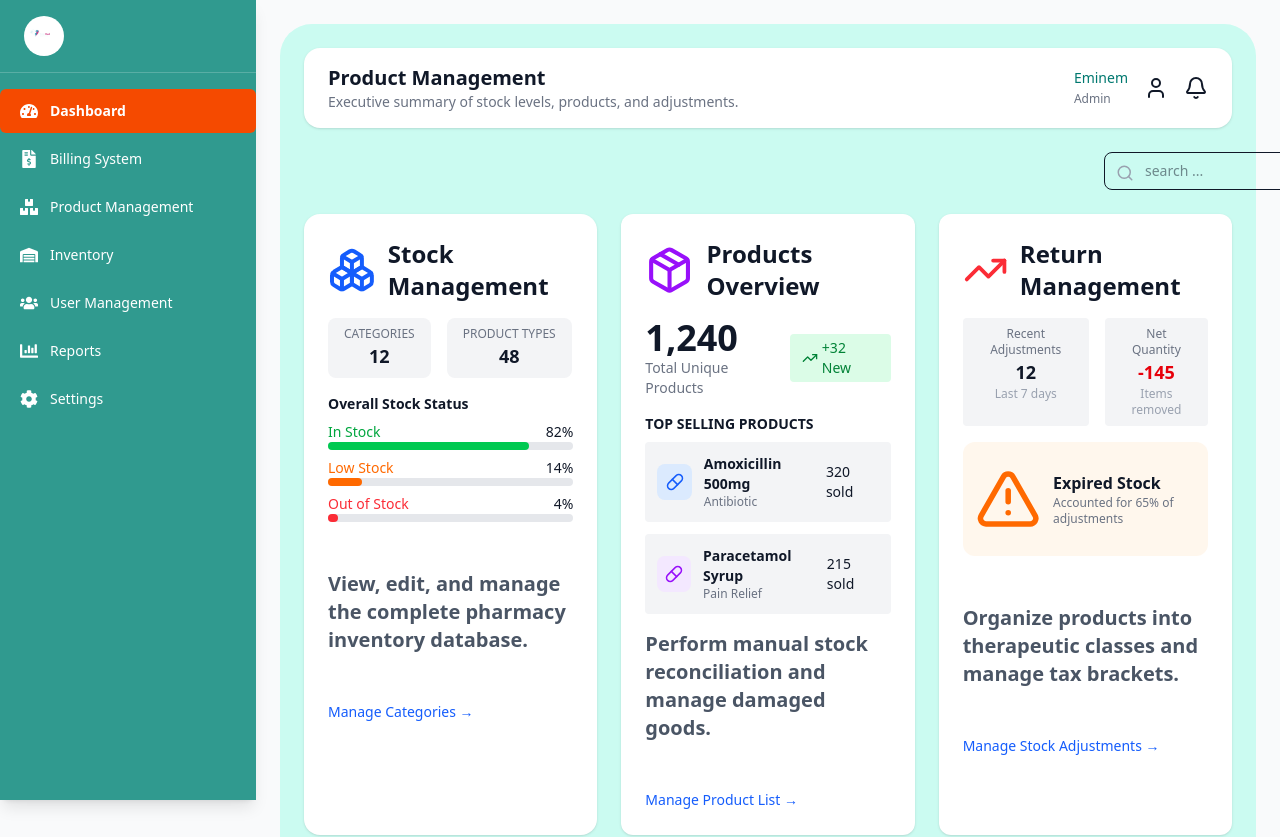
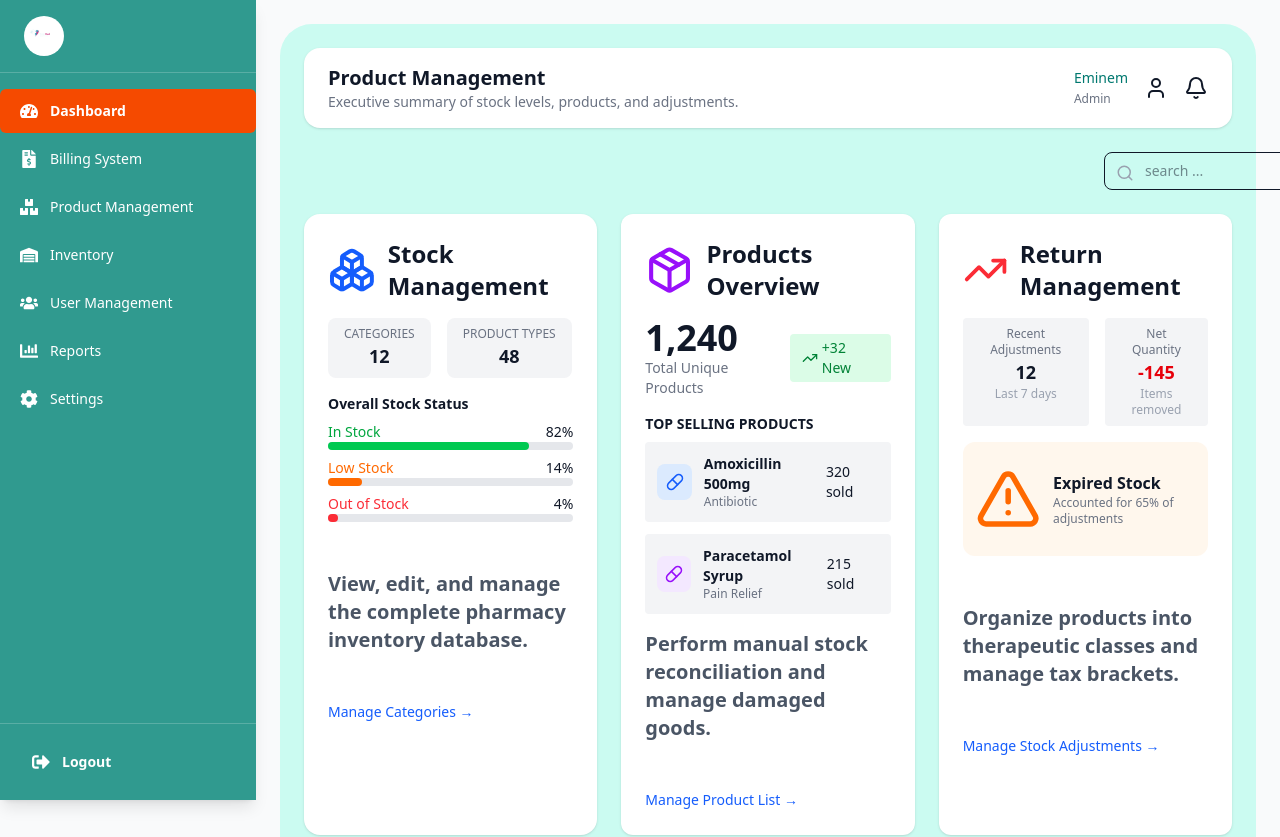
Before and after one commit to supunyasanthaofficial/Pharmacy-management-system, a React (Vite) app: page /products in a window 1280 px wide. Shown: the top 837 px of the page. Built offline with nearby package versions, Linux system fonts and the light colour scheme.

Commit message:
Implementing a  Logout button and Navigation (useNavigation)

```diff
--- a/src/components/Sidebar.jsx
+++ b/src/components/Sidebar.jsx
@@ -1,5 +1,5 @@
 import { useState } from "react";
-import { Link } from "react-router-dom";
+import { Link, useNavigate } from "react-router-dom";
 import {
   FaTachometerAlt,
   FaFileInvoiceDollar,
@@ -8,11 +8,13 @@ import {
   FaUsers,
   FaChartBar,
   FaCog,
+  FaSignOutAlt,
 } from "react-icons/fa";
 import Logo2 from "../assets/images/Logo2.png";
 
 const Sidebar = () => {
   const [active, setActive] = useState("Dashboard");
+  const navigate = useNavigate();
 
   const menu = [
     { label: "Dashboard", icon: <FaTachometerAlt />, path: "/dashboard" },
@@ -28,8 +30,12 @@ const Sidebar = () => {
     { label: "Settings", icon: <FaCog />, path: "/settings" },
   ];
 
+  const handleLogout = () => {
+    navigate("/login");
+  };
+
   return (
-    <aside className="fixed left-0 top-0 h-full w-64 bg-[#1a8f83]/90 text-white shadow-lg z-20">
+    <aside className="fixed left-0 top-0 h-full w-64 bg-[#1a8f83]/90 text-white shadow-lg z-20 flex flex-col">
       <div className="flex items-center gap-3 px-6 py-4 border-b border-white/20">
         <div className="w-10 h-10 rounded-full bg-white flex items-center justify-center overflow-hidden">
           <img
@@ -40,7 +46,7 @@ const Sidebar = () => {
         </div>
       </div>
 
-      <nav className="mt-4">
+      <nav className="mt-4 flex-1">
         <ul className="space-y-1">
           {menu.map((item) => (
             <li key={item.label}>
@@ -62,6 +68,18 @@ const Sidebar = () => {
           ))}
         </ul>
       </nav>
+
+      <div className="border-t border-white/20 px-5 py-4">
+        <button
+          onClick={handleLogout}
+          className="flex items-center gap-3 w-full text-left px-3 py-3 rounded-md  hover:bg-red-700 transition font-semibold"
+        >
+          <span className="text-lg">
+            <FaSignOutAlt />
+          </span>
+          <span className="text-sm">Logout</span>
+        </button>
+      </div>
     </aside>
   );
 };
```
